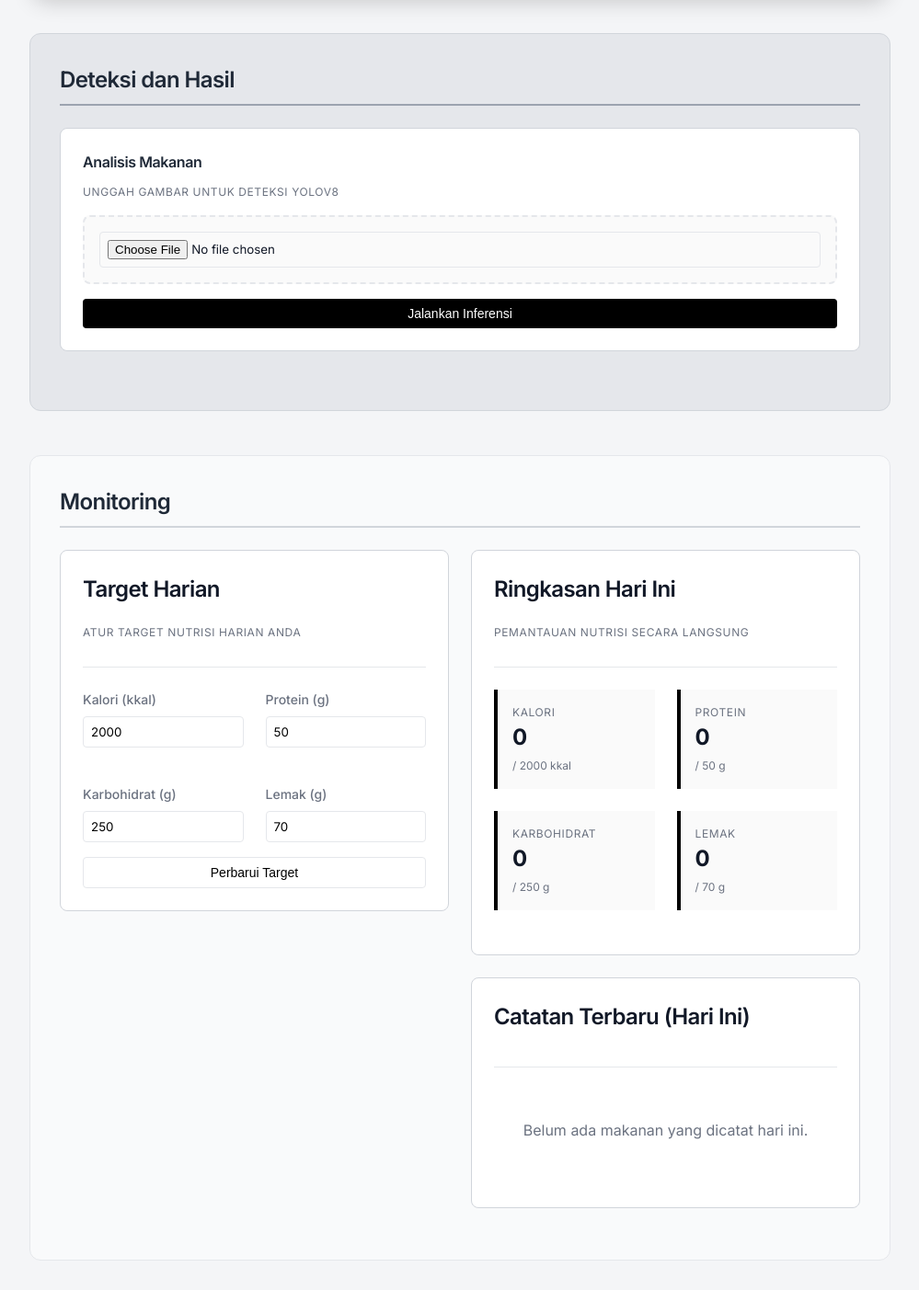
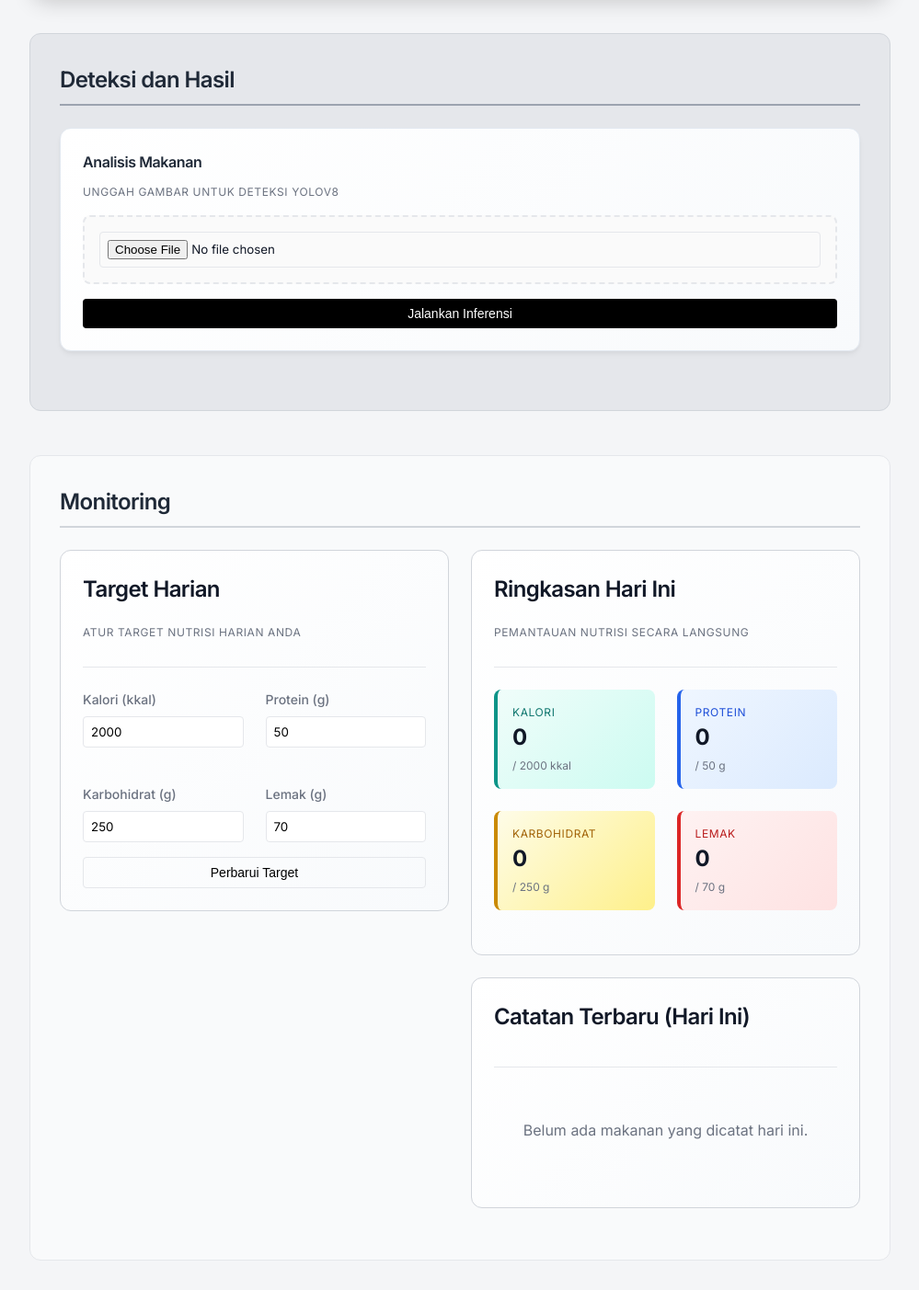
Before and after one commit to MuhammadAliffandy/food-fat-detection, a Flask app: page / in a window 1280 px wide. Shown: the part 579-1982 px from the top of the page at 92% size, without its empty margins (140-1139 px from the left). Run offline with Flask 3, Linux system fonts and the light colour scheme; data comes from the database, SQL or seed files in the repository; data that the repository does not hold is empty.

Commit message:
Fix timezone in history and improve card UI

```diff
--- a/web_app/database.py
+++ b/web_app/database.py
@@ -119,7 +119,8 @@ def get_daily_history(session_id, target_date=None):
 
     # SQLite datetime functions let us match the date part of the timestamp, converting from UTC to local
     cursor.execute('''
-        SELECT * FROM food_history
+        SELECT id, session_id, food_name, calories, protein, carbs, fat, datetime(consumed_at, 'localtime') as consumed_at
+        FROM food_history
         WHERE session_id = ? AND date(consumed_at, 'localtime') = ?
         ORDER BY consumed_at DESC
     ''', (session_id, target_date))
--- a/web_app/static/css/style.css
+++ b/web_app/static/css/style.css
@@ -29,12 +29,12 @@ body {
 }
 
 .card {
-  background: var(--surface-color);
-  border: 1px solid var(--border-color);
-  border-radius: 8px;
+  background: linear-gradient(135deg, #ffffff 0%, #f8fafc 100%);
+  border: 1px solid #e2e8f0;
+  border-radius: 12px;
   padding: 1.5rem;
   margin-bottom: 1.5rem;
-  box-shadow: 0 1px 3px rgba(0,0,0,0.05);
+  box-shadow: 0 4px 6px -1px rgba(0, 0, 0, 0.05), 0 2px 4px -1px rgba(0, 0, 0, 0.03);
 }
 
 .card-header {
--- a/web_app/templates/dashboard.html
+++ b/web_app/templates/dashboard.html
@@ -20,7 +20,7 @@
     <h2 style="margin-top: 0; margin-bottom: 1.5rem; color: #1f2937; border-bottom: 2px solid #9ca3af; padding-bottom: 0.5rem;">Deteksi dan Hasil</h2>
 
     <!-- Upload Form -->
-    <div style="background-color: #ffffff; padding: 1.5rem; border-radius: 8px; margin-bottom: 2rem; border: 1px solid #d1d5db;">
+    <div class="card" style="margin-bottom: 2rem;">
         <h4 style="margin-top: 0; margin-bottom: 0.5rem; color: #1f2937;">Analisis Makanan</h4>
         <p class="stat-label" style="margin-bottom: 1rem;">Unggah gambar untuk Deteksi YOLOv8</p>
         <form action="{{ url_for('upload_image') }}" method="POST" enctype="multipart/form-data">
@@ -35,7 +35,7 @@
     {% if session.get('last_annotated_image') %}
     <div class="grid grid-2" style="gap: 2rem; align-items: start;">
         <!-- Kiri: Gambar dengan anotasi -->
-        <div style="background-color: #ffffff; padding: 1.5rem; border-radius: 8px; border: 1px solid #d1d5db;">
+        <div class="card" style="margin-bottom: 0;">
             <h4 style="margin-top: 0; margin-bottom: 1rem; color: #1f2937; text-align: center;">Hasil deteksi jenis makanan</h4>
             <div style="text-align: center;">
                 <img src="{{ url_for('static', filename='uploads/' + session.get('last_annotated_image')) }}" alt="Anotasi Hasil Deteksi" style="width: 100%; max-height: 400px; object-fit: contain; border-radius: 8px; box-shadow: 0 2px 4px rgba(0,0,0,0.1);">
@@ -43,7 +43,7 @@
         </div>
 
         <!-- Kanan: Tabel Informasi Nutrisi -->
-        <div style="background-color: #ffffff; padding: 1.5rem; border-radius: 8px; border: 1px solid #d1d5db;">
+        <div class="card" style="margin-bottom: 0;">
             <h4 style="margin-top: 0; margin-bottom: 1rem; text-align: center; color: #1f2937;">Detail Informasi</h4>
             {% if session.get('latest_foods') %}
             <table style="width: 100%; border-collapse: collapse; border: 1px solid #cbd5e1; background-color: #ffffff; border-radius: 8px; overflow: hidden; box-shadow: 0 1px 3px rgba(0,0,0,0.05);">
@@ -124,25 +124,25 @@
                 </div>
 
                 <div class="grid grid-2" style="margin-bottom: 1.5rem;">
-                    <div class="stat-box">
-                        <div class="stat-label">Kalori</div>
+                    <div class="stat-box" style="background: linear-gradient(135deg, #f0fdfa, #ccfbf1); border-radius: 8px; border-left: 4px solid #0d9488;">
+                        <div class="stat-label" style="color: #0f766e;">Kalori</div>
                         <div class="stat-value {% if current.calories > target.target_calories %}over-target{% endif %}">
                             {{ current.calories | round(1) }}
                         </div>
                         <div class="stat-target">/ {{ target.target_calories }} kkal</div>
                     </div>
-                    <div class="stat-box">
-                        <div class="stat-label">Protein</div>
+                    <div class="stat-box" style="background: linear-gradient(135deg, #eff6ff, #dbeafe); border-radius: 8px; border-left: 4px solid #2563eb;">
+                        <div class="stat-label" style="color: #1d4ed8;">Protein</div>
                         <div class="stat-value">{{ current.protein | round(1) }}</div>
                         <div class="stat-target">/ {{ target.target_protein }} g</div>
                     </div>
-                    <div class="stat-box">
-                        <div class="stat-label">Karbohidrat</div>
+                    <div class="stat-box" style="background: linear-gradient(135deg, #fefce8, #fef08a); border-radius: 8px; border-left: 4px solid #ca8a04;">
+                        <div class="stat-label" style="color: #a16207;">Karbohidrat</div>
                         <div class="stat-value">{{ current.carbs | round(1) }}</div>
                         <div class="stat-target">/ {{ target.target_carbs }} g</div>
                     </div>
-                    <div class="stat-box">
-                        <div class="stat-label">Lemak</div>
+                    <div class="stat-box" style="background: linear-gradient(135deg, #fef2f2, #fee2e2); border-radius: 8px; border-left: 4px solid #dc2626;">
+                        <div class="stat-label" style="color: #b91c1c;">Lemak</div>
                         <div class="stat-value">{{ current.fat | round(1) }}</div>
                         <div class="stat-target">/ {{ target.target_fat }} g</div>
                     </div>
```
